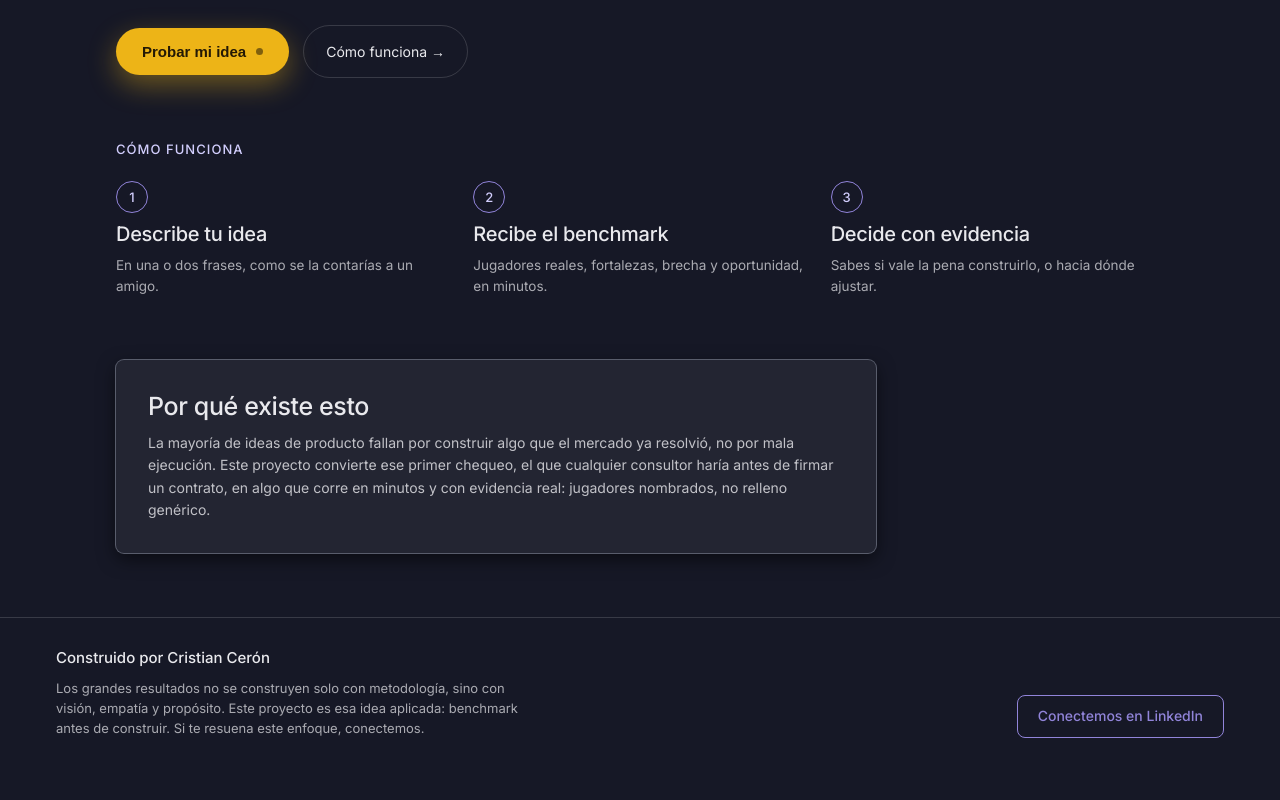
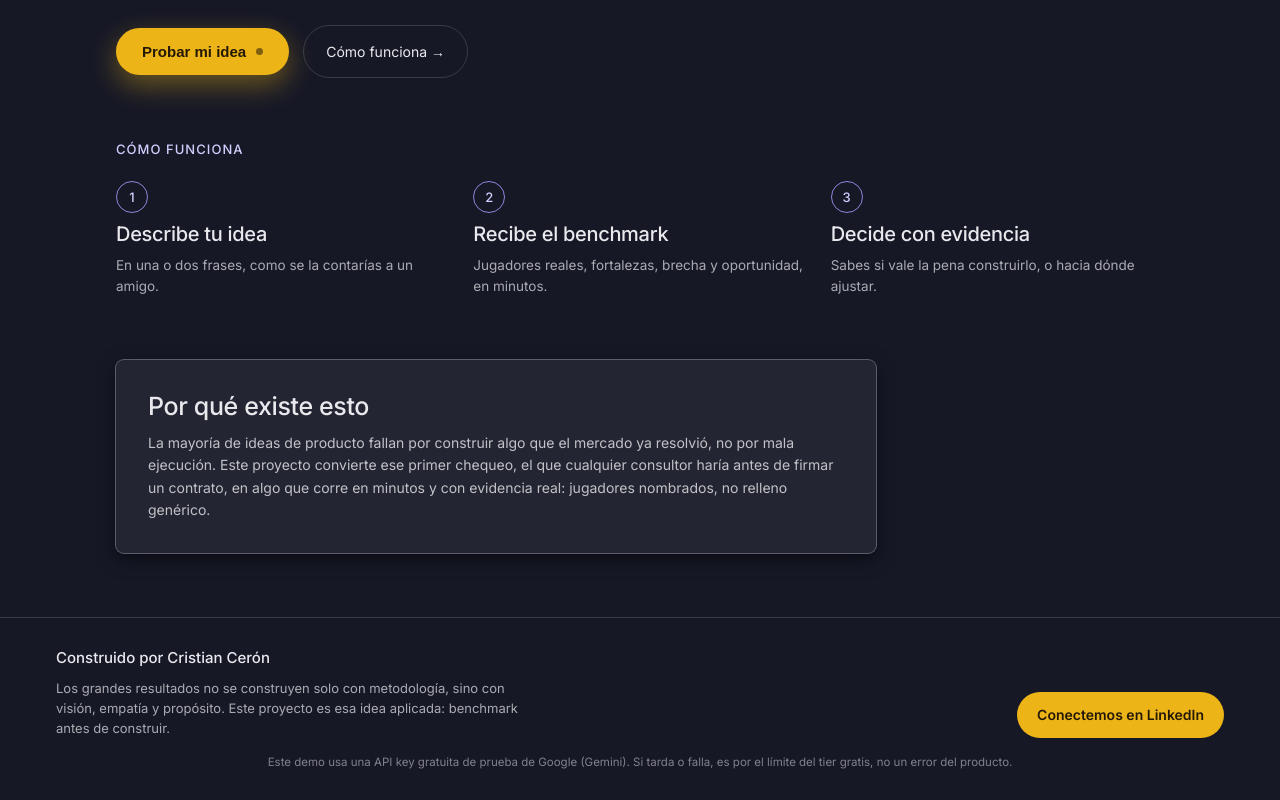
Before and after one commit to CristianCeron/benchmark-expres, a Next.js app: page / in a window 1280 px wide. Shown: the part 345-1145 px from the top of the page. Before the commit the page ends 1111 px from the top, so only its background shows below. Built offline with nearby package versions, Linux system fonts and the light colour scheme.

Commit message:
fix: agregar flechita de expandir/colapsar y aviso de espera en el análisis

```diff
--- a/src/components/Footer.tsx
+++ b/src/components/Footer.tsx
@@ -8,28 +8,42 @@ export function Footer() {
         marginTop: "auto",
         borderTop: "1px solid var(--color-divider)",
         display: "flex",
-        justifyContent: "space-between",
-        alignItems: "flex-end",
-        gap: 24,
-        flexWrap: "wrap",
+        flexDirection: "column",
+        gap: 16,
       }}
     >
+      <div style={{ display: "flex", justifyContent: "space-between", alignItems: "flex-end", gap: 24, flexWrap: "wrap" }}>
         <div style={{ maxWidth: 520 }}>
           <div style={{ fontSize: 15, fontWeight: 500 }}>Construido por Cristian Cerón</div>
           <p style={{ fontSize: 13, opacity: 0.7, margin: "8px 0 0", maxWidth: 480 }}>
             Los grandes resultados no se construyen solo con metodología, sino con visión, empatía y propósito.
-          Este proyecto es esa idea aplicada: benchmark antes de construir. Si te resuena este enfoque, conectemos.
+            Este proyecto es esa idea aplicada: benchmark antes de construir.
           </p>
         </div>
         <a
           href="https://www.linkedin.com/in/cristianceronb/"
           target="_blank"
           rel="noopener"
-        className="btn btn-primary"
-        style={{ flex: "none", padding: "12px 20px", fontSize: 14 }}
+          className="cta-highlight"
+          style={{
+            flex: "none",
+            padding: "12px 20px",
+            fontSize: 14,
+            fontWeight: 600,
+            borderRadius: 999,
+            border: "none",
+            background: "var(--color-highlight)",
+            color: "var(--color-highlight-ink)",
+            textDecoration: "none",
+          }}
         >
           Conectemos en LinkedIn
         </a>
       </div>
+      <p style={{ fontSize: 11.5, opacity: 0.5, margin: 0, textAlign: "center" }}>
+        Este demo usa una API key gratuita de prueba de Google (Gemini). Si tarda o falla, es por el límite del
+        tier gratis, no un error del producto.
+      </p>
+    </div>
   );
 }
```
Also changed, not shown: 1 other file (tests, documents, lock files or other folders). Lines whose indentation alone changed are shown as unchanged.
